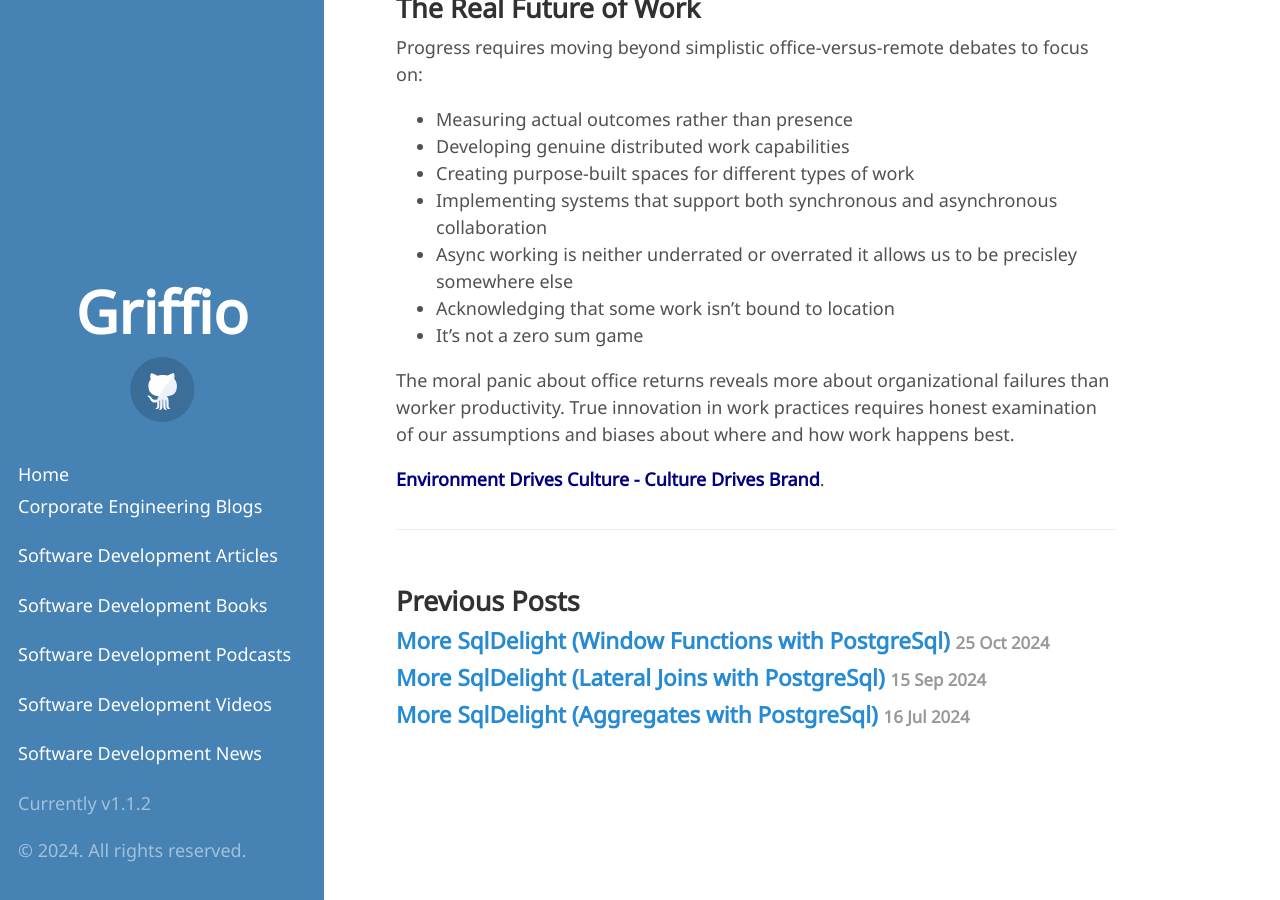
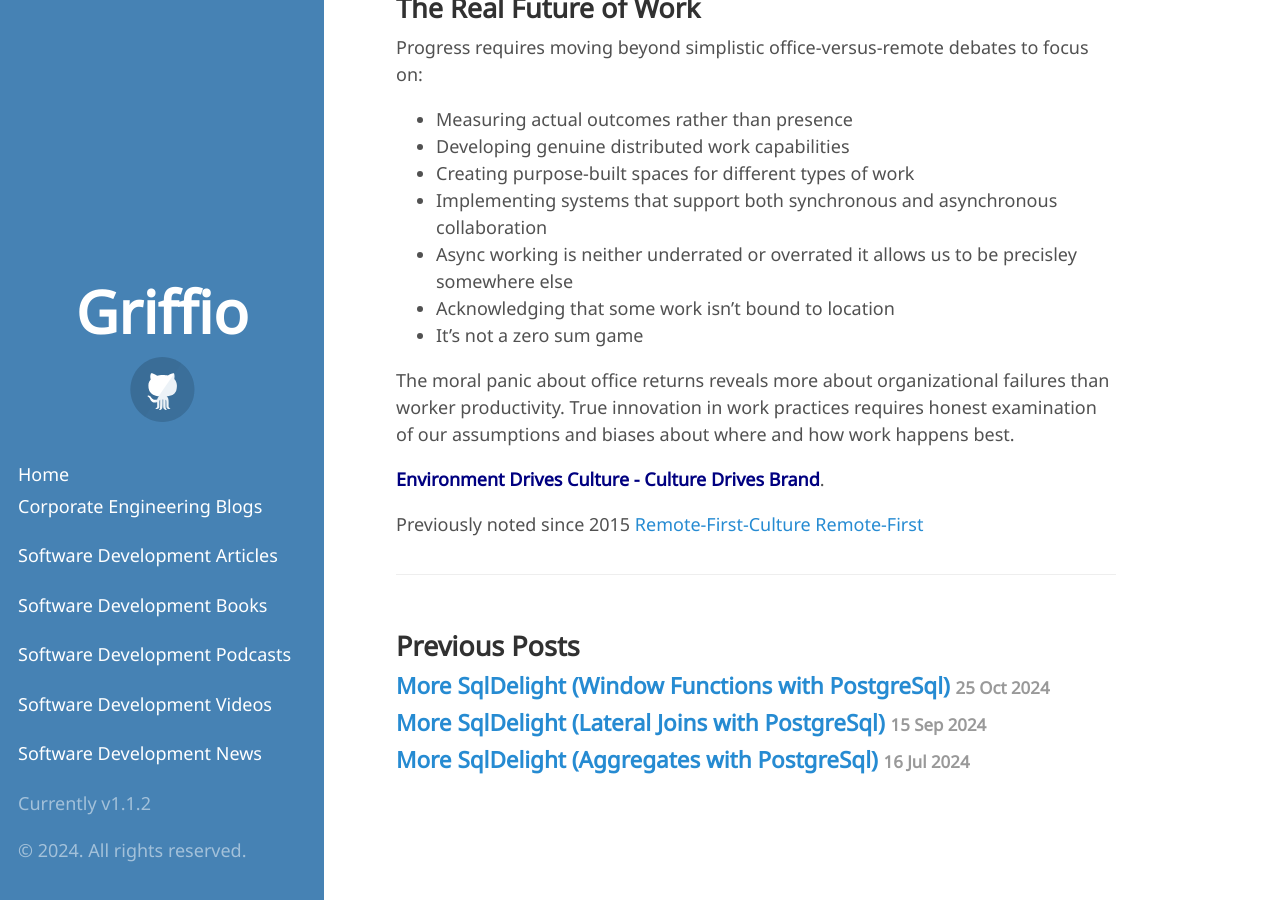
Before and after one commit to griffio/griffio.github.io, a Jekyll site: the page built from _posts/2024-11-10-The-False-Promise-of-Post-Pandemic-Era-Remote-Work.md, in a window 1280 px wide and 900 px high, scrolled down 2279 px. Built offline with Jekyll 4.4.1, drawn with Linux system fonts in a browser that asks for light colours; some web fonts are replaced.

Commit message:
Update 2024-11-10-The-False-Promise-of-Post-Pandemic-Era-Remote-Work.md

```diff
--- a/_posts/2024-11-10-The-False-Promise-of-Post-Pandemic-Era-Remote-Work.md
+++ b/_posts/2024-11-10-The-False-Promise-of-Post-Pandemic-Era-Remote-Work.md
@@ -81,3 +81,7 @@
 The moral panic about office returns reveals more about organizational failures than worker productivity. True innovation in work practices requires honest examination of our assumptions and biases about where and how work happens best.
 
 **Environment Drives Culture - Culture Drives Brand**.
+
+Previously noted since 2015
+[Remote-First-Culture](https://griffio.github.io/remote/2016/02/03/Remote-First-Culture/)
+[Remote-First](https://griffio.github.io/remote/2015/06/12/Remote-First/)
```
